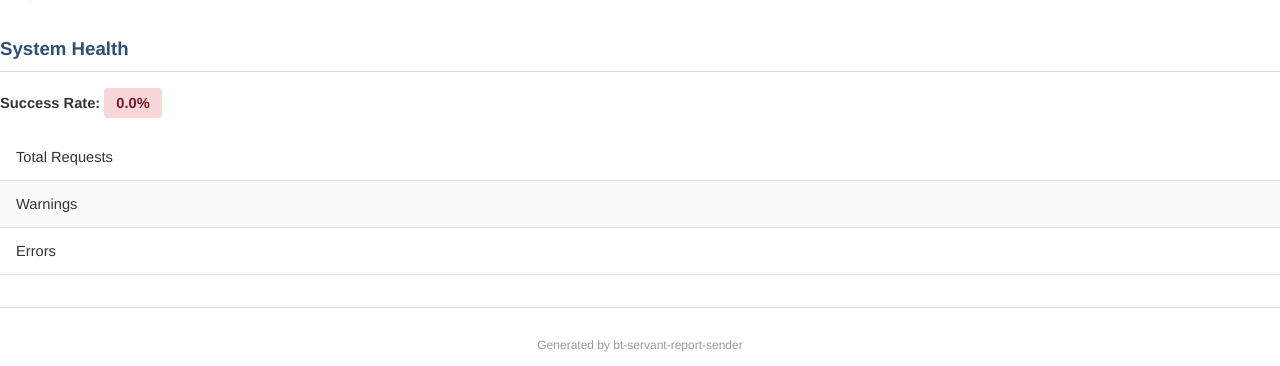
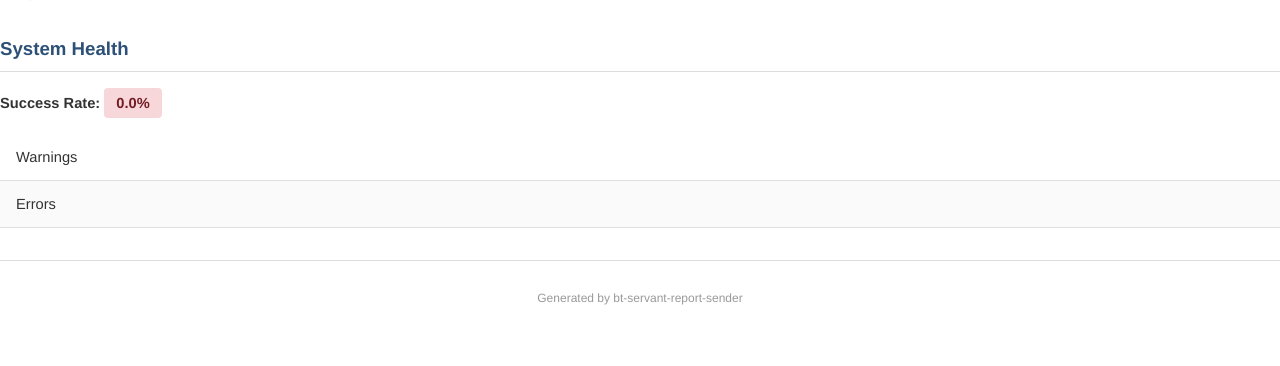
Before and after one commit to unfoldingWord/bt-servant-report-sender, a Python web app: template templates/report.html.jinja in a window 1280 px wide. Shown: the part 994-1360 px from the top of the page. After the commit the page ends 1299 px from the top, so only its background shows below. Run offline with Jinja, Linux system fonts and the light colour scheme; the template is opened without the code that fills it, so the values that code supplies are empty.

Commit message:
Hide total request count from system health section

```diff
--- a/templates/report.html.jinja
+++ b/templates/report.html.jinja
@@ -220,10 +220,6 @@
         <table>
             <tbody>
                 <tr>
-                    <td>Total Requests</td>
-                    <td class="text-right">{{ report.system_health.total_requests }}</td>
-                </tr>
-                <tr>
                     <td>Warnings</td>
                     <td class="text-right">{{ report.system_health.warning_count }}</td>
                 </tr>
```
